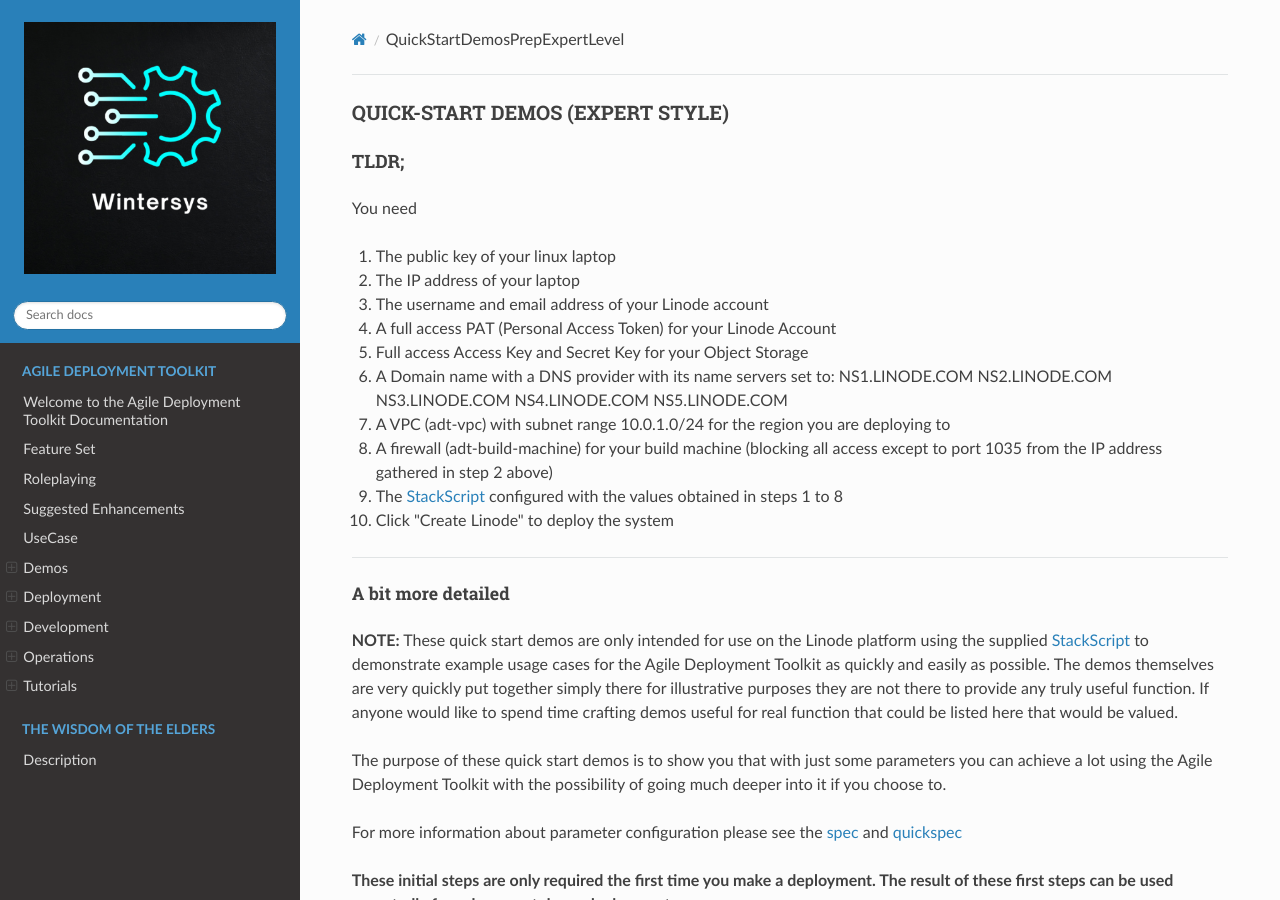
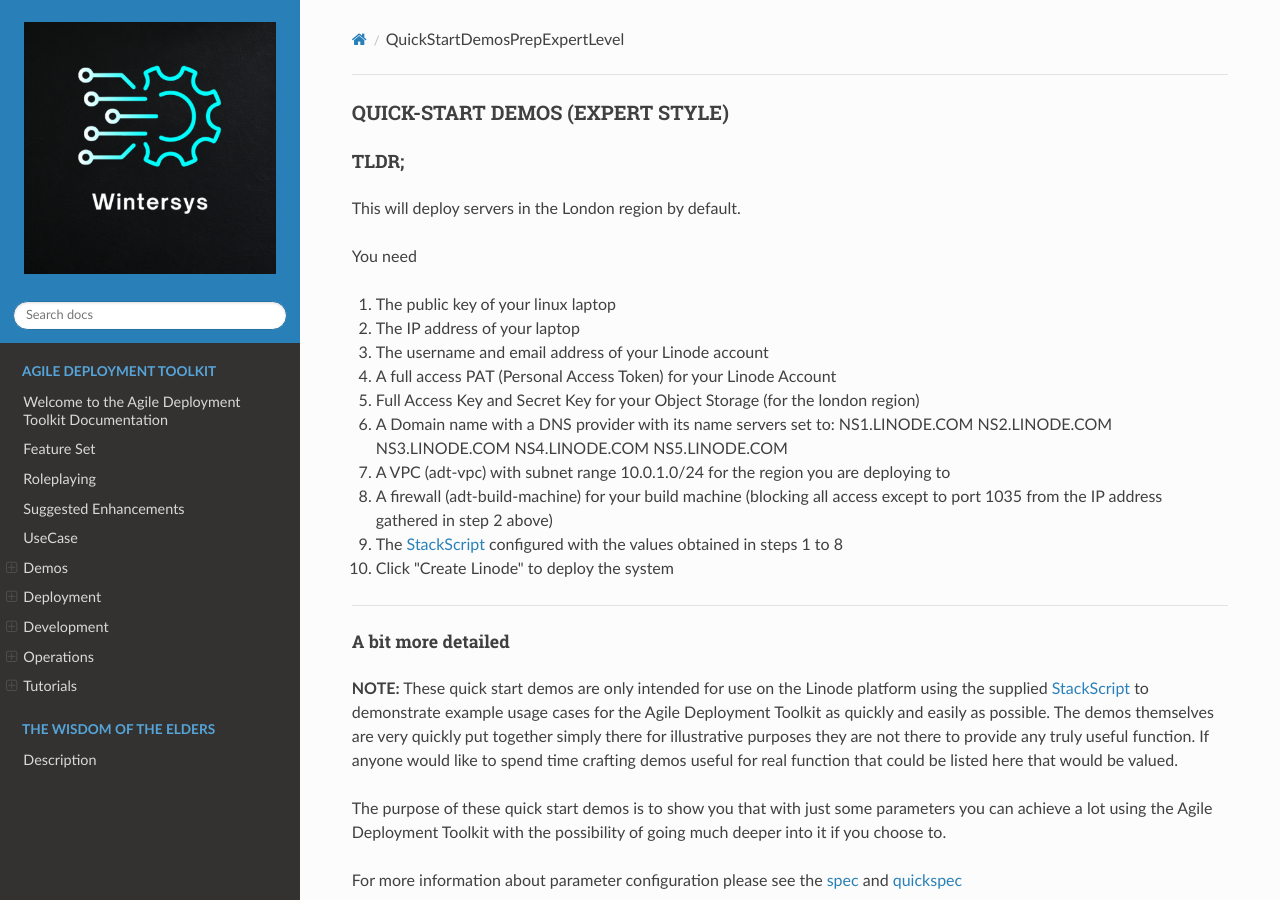
Before and after one commit to wintersys-dev/adt-documentation, an MkDocs documentation site: the page built from docs/Agile Deployment Toolkit/Demos/QuickStartDemosPrepExpertLevel.md, in a window 1280 px wide and 900 px high. Built offline with MkDocs 1.6.1, drawn with Linux system fonts in a browser that asks for light colours; nearby versions of some CDN libraries.

Commit message:
Update QuickStartDemosPrepExpertLevel.md

```diff
--- a/docs/Agile Deployment Toolkit/Demos/QuickStartDemosPrepExpertLevel.md
+++ b/docs/Agile Deployment Toolkit/Demos/QuickStartDemosPrepExpertLevel.md
@@ -1,6 +1,8 @@
 ### QUICK-START DEMOS (EXPERT STYLE)
 
 #### TLDR;
+
+This will deploy servers in the London region by default.
 
 You need
 
@@ -8,7 +10,7 @@ You need
 2. The IP address of your laptop
 3. The username and email address of your Linode account
 4. A full access PAT (Personal Access Token) for your Linode Account
-5. Full access Access Key and Secret Key for your Object Storage
+5. Full Access Key and Secret Key for your Object Storage (for the london region)
 6. A Domain name with a DNS provider with its name servers set to: NS1.LINODE.COM  NS2.LINODE.COM  NS3.LINODE.COM  NS4.LINODE.COM  NS5.LINODE.COM
 7. A VPC (adt-vpc) with subnet range 10.0.1.0/24 for the region you are deploying to
 8. A firewall (adt-build-machine) for your build machine (blocking all access except to port 1035 from the IP address gathered in step 2 above)
```
